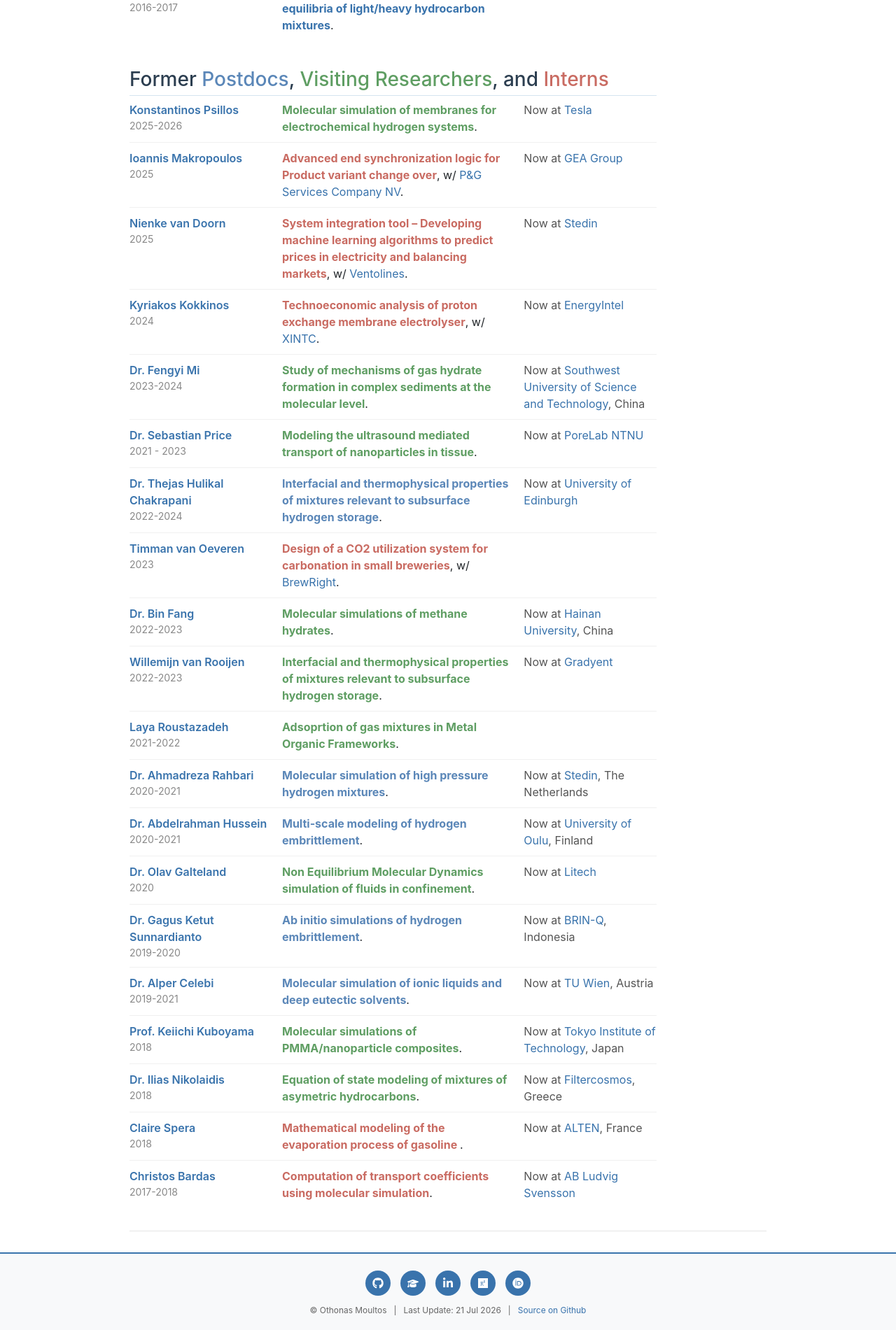
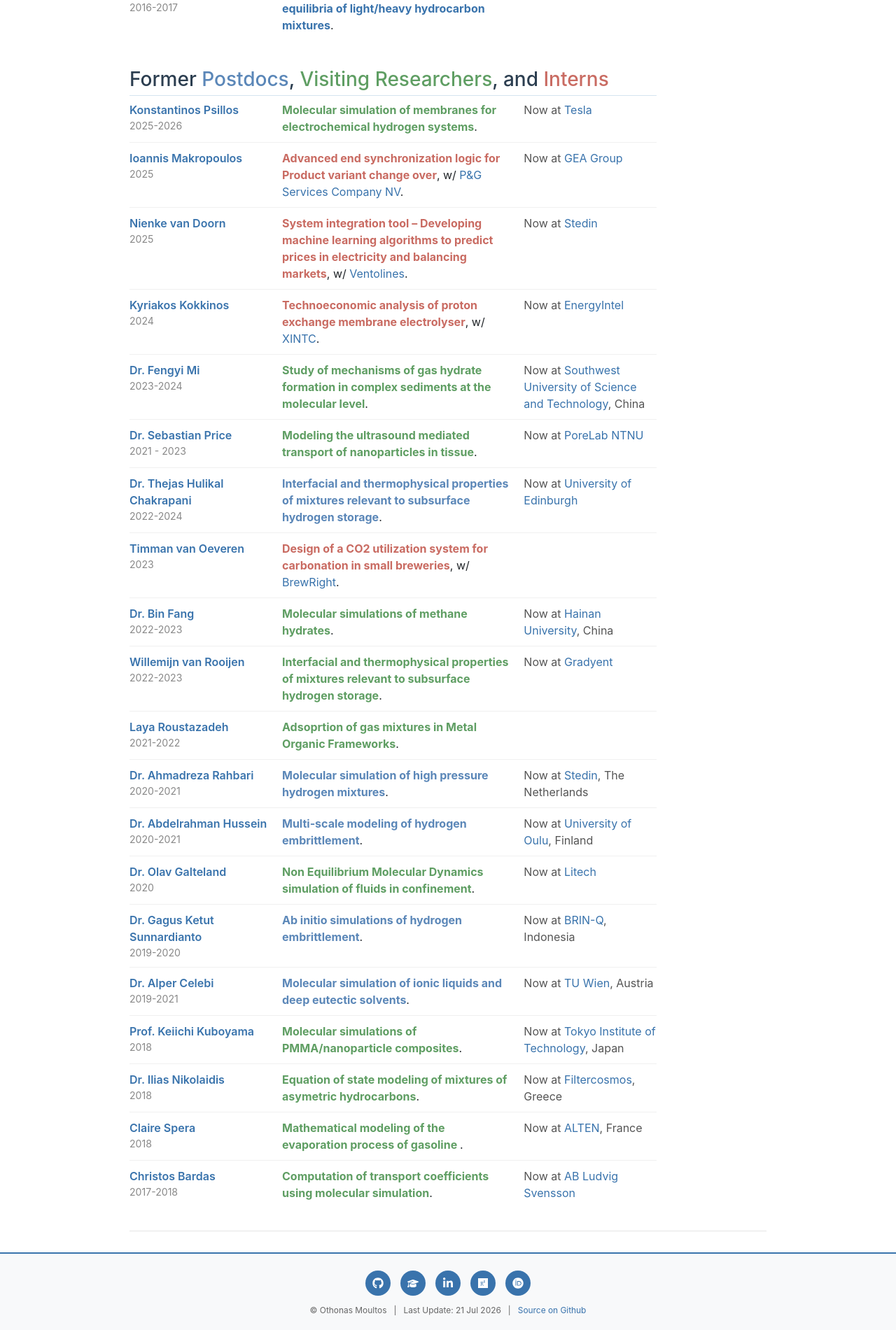
Before and after one commit to omoultosEthTuDelft/web, a Jekyll site: the page built from alumni/index.md, in a window 1280 px wide. Shown: the part 2956-4867 px from the top of the page at 70% size. Built offline with Jekyll 4.4.1, drawn with Linux system fonts in a browser that asks for light colours.

Commit message:
Reclassify Claire Spera and Christos Bardas as visitors
Co-Authored-By: Claude Fable 5 <noreply@anthropic.com>

```diff
--- a/alumni/index.md
+++ b/alumni/index.md
@@ -102,8 +102,8 @@ title: "Alumni"
 - <span class="al-head">[Dr. Alper Celebi](https://www.linkedin.com/in/alper-tunga-celebi-0375b586/?originalSubdomain=nl)<span class="al-years">2019-2021</span></span> <span class="al-topic"><strong class="topic-postdoc"> Molecular simulation of ionic liquids and deep eutectic solvents</strong>.</span> <span class="al-now">Now at [TU Wien](https://www.tuwien.at), Austria</span>
 - <span class="al-head">[Prof. Keiichi Kuboyama](https://scholar.google.com/citations?hl=en&user=JM6iv9IAAAAJ&view_op=list_works&sortby=pubdate)<span class="al-years">2018</span></span> <span class="al-topic"><strong class="topic-visitor"> Molecular simulations of PMMA/nanoparticle composites</strong>.</span> <span class="al-now">Now at [Tokyo Institute of Technology](https://www.titech.ac.jp/english), Japan</span>
 - <span class="al-head">[Dr. Ilias Nikolaidis](https://www.linkedin.com/in/ilias-nikolaidis-931554205/?originalSubdomain=gr)<span class="al-years">2018</span></span> <span class="al-topic"><strong class="topic-visitor"> Equation of state modeling of mixtures of asymetric hydrocarbons</strong>.</span> <span class="al-now">Now at [Filtercosmos](https://www.filtercosmos.gr), Greece</span>
-- <span class="al-head">[Claire Spera](https://www.linkedin.com/in/claire-spera/?trk=public_profile_browsemap&originalSubdomain=fr)<span class="al-years">2018</span></span> <span class="al-topic"><strong class="topic-intern"> Mathematical modeling of the evaporation process of gasoline </strong>.</span> <span class="al-now">Now at [ALTEN](https://www.alten.com), France</span>
-- <span class="al-head">[Christos Bardas](https://www.linkedin.com/in/christos-bardas/?originalSubdomain=nl)<span class="al-years">2017-2018</span></span> <span class="al-topic"><strong class="topic-intern"> Computation of transport coefficients using molecular simulation</strong>.</span> <span class="al-now">Now at [AB Ludvig Svensson](http://www.ludvigsvensson.com/)</span>
+- <span class="al-head">[Claire Spera](https://www.linkedin.com/in/claire-spera/?trk=public_profile_browsemap&originalSubdomain=fr)<span class="al-years">2018</span></span> <span class="al-topic"><strong class="topic-visitor"> Mathematical modeling of the evaporation process of gasoline </strong>.</span> <span class="al-now">Now at [ALTEN](https://www.alten.com), France</span>
+- <span class="al-head">[Christos Bardas](https://www.linkedin.com/in/christos-bardas/?originalSubdomain=nl)<span class="al-years">2017-2018</span></span> <span class="al-topic"><strong class="topic-visitor"> Computation of transport coefficients using molecular simulation</strong>.</span> <span class="al-now">Now at [AB Ludvig Svensson](http://www.ludvigsvensson.com/)</span>
 
 </section>
 
```
